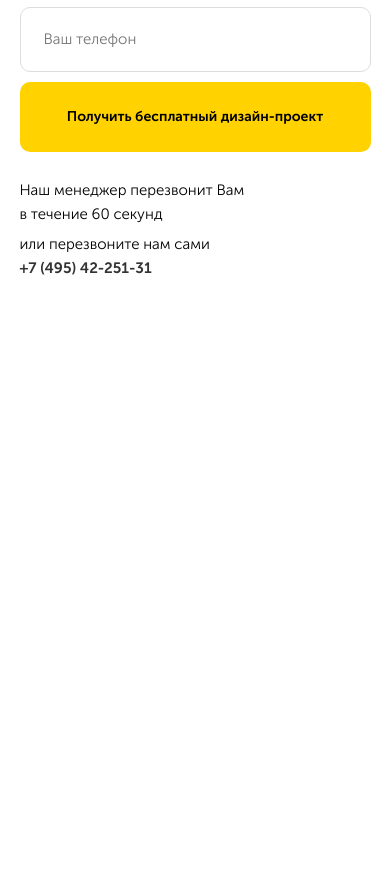
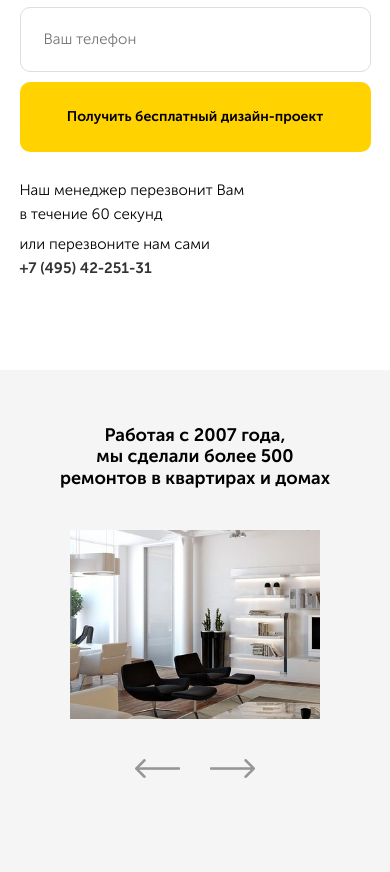
Before and after one commit to RenDubRen/projectmedia, a plain HTML site: page src/index.html in a window 390 px wide. Shown: the part 1192-2064 px from the top of the page. Before the commit the page ends 1562 px from the top, so only its background shows below. Drawn offline with nearby package versions, Linux system fonts and the light colour scheme.

Commit message:
Сверстал секцию Portfolio, добавил слайдер slick и адаптировал под маленькие размеры экрана

```diff
--- /dev/null
+++ b/src/css/slick.css
@@ -0,0 +1,119 @@
+/* Slider */
+.slick-slider
+{
+    position: relative;
+
+    display: block;
+    box-sizing: border-box;
+
+    -webkit-user-select: none;
+       -moz-user-select: none;
+        -ms-user-select: none;
+            user-select: none;
+
+    -webkit-touch-callout: none;
+    -khtml-user-select: none;
+    -ms-touch-action: pan-y;
+        touch-action: pan-y;
+    -webkit-tap-highlight-color: transparent;
+}
+
+.slick-list
+{
+    position: relative;
+
+    display: block;
+    overflow: hidden;
+
+    margin: 0;
+    padding: 0;
+}
+.slick-list:focus
+{
+    outline: none;
+}
+.slick-list.dragging
+{
+    cursor: pointer;
+    cursor: hand;
+}
+
+.slick-slider .slick-track,
+.slick-slider .slick-list
+{
+    -webkit-transform: translate3d(0, 0, 0);
+       -moz-transform: translate3d(0, 0, 0);
+        -ms-transform: translate3d(0, 0, 0);
+         -o-transform: translate3d(0, 0, 0);
+            transform: translate3d(0, 0, 0);
+}
+
+.slick-track
+{
+    position: relative;
+    top: 0;
+    left: 0;
+
+    display: block;
+    margin-left: auto;
+    margin-right: auto;
+}
+.slick-track:before,
+.slick-track:after
+{
+    display: table;
+
+    content: '';
+}
+.slick-track:after
+{
+    clear: both;
+}
+.slick-loading .slick-track
+{
+    visibility: hidden;
+}
+
+.slick-slide
+{
+    display: none;
+    float: left;
+
+    height: 100%;
+    min-height: 1px;
+}
+[dir='rtl'] .slick-slide
+{
+    float: right;
+}
+.slick-slide img
+{
+    display: block;
+}
+.slick-slide.slick-loading img
+{
+    display: none;
+}
+.slick-slide.dragging img
+{
+    pointer-events: none;
+}
+.slick-initialized .slick-slide
+{
+    display: block;
+}
+.slick-loading .slick-slide
+{
+    visibility: hidden;
+}
+.slick-vertical .slick-slide
+{
+    display: block;
+
+    height: auto;
+
+    border: 1px solid transparent;
+}
+.slick-arrow.slick-hidden {
+    display: none;
+}
--- a/src/index.html
+++ b/src/index.html
@@ -6,7 +6,9 @@
     <meta http-equiv="X-UA-Compatible" content="ie=edge">
     <title>Homework</title>
     <link rel="stylesheet" href="css/normalize.css">
+    <link rel="stylesheet" href="css/slick.css">
     <link rel="stylesheet" href="css/style.css">
+
 </head>
 <body>
     <nav class="navbar">
@@ -80,6 +82,29 @@
             </div> <!-- /.offer-block -->
         </div> <!-- /.container -->
     </section> <!-- /.offer -->
+
+    <section class="section portfolio">
+        <div class="container">
+            <h2 class="section-title portfolio__title">Работая с 2007 года,<br> мы сделали более 500 ремонтов в квартирах и домах</h2>
+
+            <div class="slider">
+                <div class="slider__item"><img class="slider__image"  src="img/portfolio/1.jpg" alt=""></div>
+                <div class="slider__item"><img class="slider__image" src="img/portfolio/2.jpg" alt=""></div>
+                <div class="slider__item"><img class="slider__image" src="img/portfolio/3.jpg" alt=""></div>
+                <div class="slider__item"><img class="slider__image" src="img/portfolio/1.jpg" alt=""></div>
+                <div class="slider__item"><img class="slider__image" src="img/portfolio/2.jpg" alt=""></div>
+                <div class="slider__item"><img class="slider__image" src="img/portfolio/3.jpg" alt=""></div>
+            </div> <!-- /.slider -->
+            <div class="arrows portfolio__arrows">
+                <div class="arrows__left">
+                    <img src="img/portfolio/left-arrow.png" alt="">
+                </div>
+                <div class="arrows__right">
+                    <img src="img/portfolio/right-arrow.png" alt="">
+                </div>
+            </div>
+        </div> <!-- /.container -->
+    </section> <!-- /.portfolio -->
 </main>
 
 <div class="modal" id="modal">
@@ -94,5 +119,6 @@
   crossorigin="anonymous"></script>
 <script src="js/modal.js"></script>
 <script src="js/scripts.js"></script>
+<script src="js/slick.min.js"></script>
 </body>
 </html>
--- /dev/null
+++ b/src/js/main.js
@@ -0,0 +1,11 @@
+var button = document.querySelector('#button');
+var modal = document.querySelector('#modal');
+var close = document.querySelector('#close');
+
+button.addEventListener('click', function() {
+    modal.classList.add('modal_active');
+});
+
+close.addEventListener('click', function() {
+    modal.classList.remove('modal_active');
+});
--- a/src/js/scripts.js
+++ b/src/js/scripts.js
@@ -1,3 +1,31 @@
+// Portfolio -- slick script
+$(document).ready(function() {
+    $('.slider').slick({
+        slidesToShow: 3,
+        slidesToScroll: 1,
+        prevArrow: $('.arrows__left'),
+        nextArrow: $('.arrows__right'),
+        responsive: [
+            {
+                breakpoint: 1200,
+                settings: {
+                  slidesToShow: 2,
+                  slidesToScroll: 1,
+                }
+            },
+            {
+                breakpoint: 768,
+                settings: {
+                    slidesToShow: 1,
+                    slidesToScroll: 1,
+                }
+            }
+        ]
+    });
+});
+
+
+
 // Отправка и обработка формы через AJAX
 $('#offer-form').on('submit', function(event) {
     event.preventDefault();
--- a/src/sass/_interface.sass
+++ b/src/sass/_interface.sass
@@ -27,6 +27,7 @@ img
     &-title
         font-size: 24px
         +bold
+        text-align: center
     &-subtitle
         display: block
         font-size: 16px
@@ -35,3 +36,7 @@ img
     padding: 23px
     font-size: 15px
     border-radius: 10px
+.arrows
+    &__left, &__right
+        &:hover
+            cursor: pointer
--- a/src/sass/blocks/_offer.sass
+++ b/src/sass/blocks/_offer.sass
@@ -19,6 +19,7 @@
         max-width: 360px
         line-height: 35px
         margin-bottom: 20px
+        text-align: left
     &__subtitle
         max-width: 250px
         margin-bottom: 30px
--- /dev/null
+++ b/src/sass/blocks/_portfolio.sass
@@ -0,0 +1,31 @@
+.portfolio
+    background: $bg-color url('../img/portfolio/portfolio-bg.jpg') repeat-y center left
+    background-size: 50%
+    &__title
+        max-width: 800px
+        font-size: 30px
+        line-height: 45px
+        margin: 35px auto 100px
+    &__arrows
+        max-width: 120px
+        margin: 60px auto 0
+        display: flex
+        justify-content: space-between
+.slider
+    &__image
+        margin: auto
+@media (max-width: 768px)
+    .portfolio
+        background: $bg-color
+        &__title
+            max-width: 275px
+            line-height: 1.2
+            font-size: 18px
+            margin: 0 auto 40px
+@media (max-width: 400px)
+    .portfolio
+        &__arrows
+            margin: 40px auto 0
+    .slider
+        &__image
+            max-width: 250px
--- a/src/sass/style.sass
+++ b/src/sass/style.sass
@@ -9,3 +9,5 @@
 @import 'blocks/offer'
 /* Стили для модального окна*/
 @import 'blocks/modal'
+/* Стили для блока Portfolio*/
+@import 'blocks/portfolio'
```
Also changed, not shown: src/css/slick-theme.css (added), src/css/style.css, src/img/portfolio/1.jpg (added), src/img/portfolio/2.jpg (added), src/img/portfolio/3.jpg (added), src/img/portfolio/left-arrow.png (added), src/img/portfolio/portfolio-bg.jpg (added), src/img/portfolio/right-arrow.png (added), src/js/slick.min.js (added), 1 other file.
